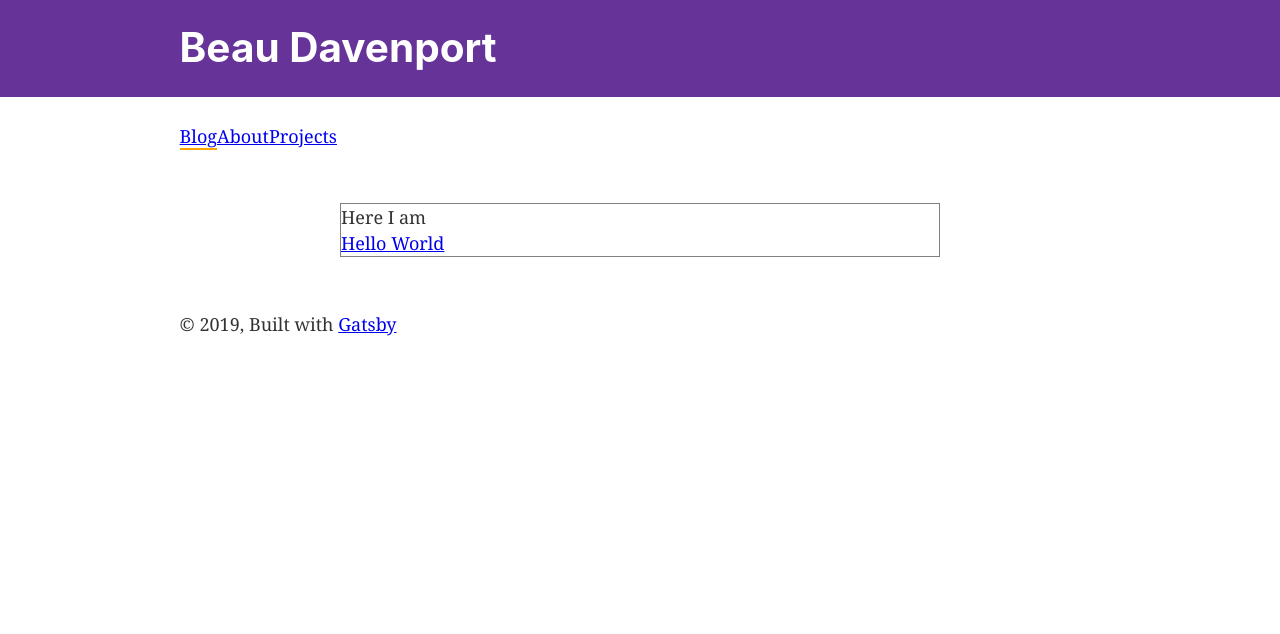
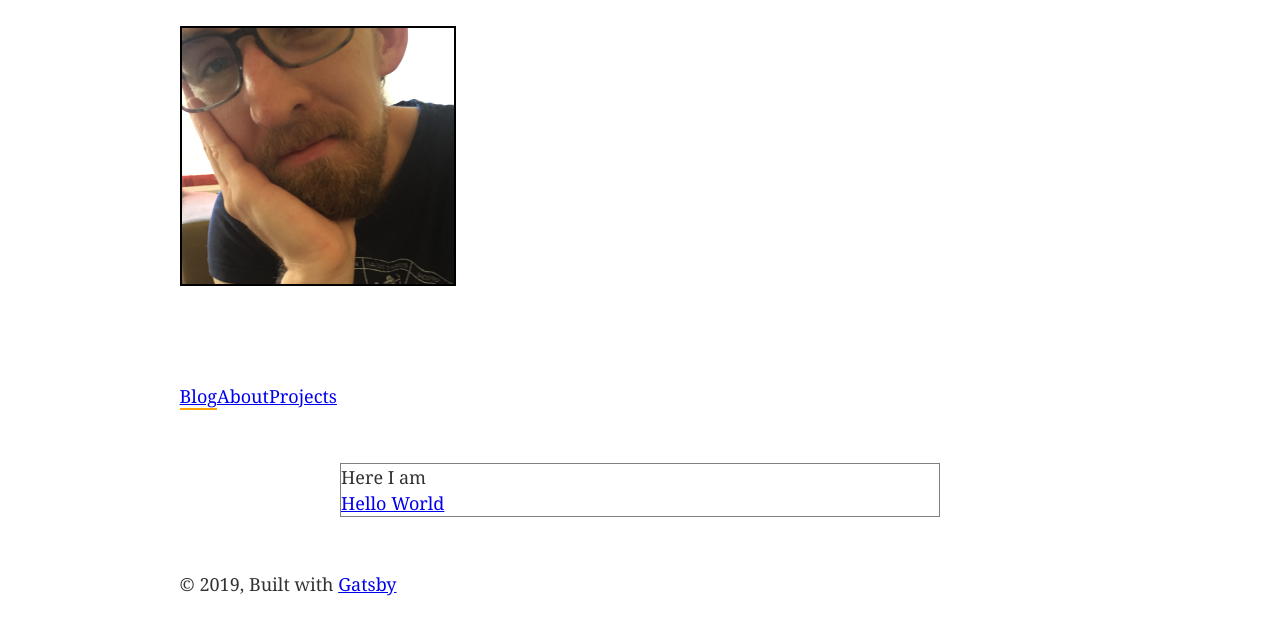
Before and after one commit to beaudavenport/gatsby-blog, a Gatsby site: page / in a window 1280 px wide. Built offline with nearby package versions, Linux system fonts and the light colour scheme; Gatsby itself is replaced by a stand-in of ours.

Commit message:
Pick out an avatar - BD

```diff
--- a/gatsby-config.js
+++ b/gatsby-config.js
@@ -26,7 +26,7 @@ module.exports = {
         background_color: '#663399',
         theme_color: '#663399',
         display: 'minimal-ui',
-        icon: 'src/images/gatsby-icon.png', // This path is relative to the root of the site.
+        icon: 'src/data/images/gatsby-icon.png', // This path is relative to the root of the site.
       },
     },
     'gatsby-transformer-remark',
--- a/src/components/header.js
+++ b/src/components/header.js
@@ -1,42 +1,44 @@
-import { Link } from "gatsby"
-import PropTypes from "prop-types"
-import React from "react"
+import { Link } from 'gatsby';
+import PropTypes from 'prop-types';
+import React from 'react';
+import headerStyles from './header.module.css';
+import Image from './image';
 
 const Header = ({ siteTitle }) => (
   <header
     style={{
-      background: `rebeccapurple`,
-      marginBottom: `1.45rem`,
+      marginBottom: '1.45rem',
     }}
   >
     <div
       style={{
-        margin: `0 auto`,
+        margin: '0 auto',
         maxWidth: 960,
-        padding: `1.45rem 1.0875rem`,
+        padding: '1.45rem 1.0875rem',
       }}
     >
       <h1 style={{ margin: 0 }}>
         <Link
           to="/"
           style={{
-            color: `white`,
-            textDecoration: `none`,
+            color: 'white',
+            textDecoration: 'none',
           }}
         >
+          <Image />
           {siteTitle}
         </Link>
       </h1>
     </div>
   </header>
-)
+);
 
 Header.propTypes = {
   siteTitle: PropTypes.string,
-}
+};
 
 Header.defaultProps = {
-  siteTitle: ``,
-}
+  siteTitle: '',
+};
 
-export default Header
+export default Header;
--- /dev/null
+++ b/src/components/header.module.css
@@ -0,0 +1,6 @@
+.avatar {
+    width: 30%;
+    object-fit: contain;
+    object-position: 60%;
+    border: 2px solid black;
+}
--- a/src/components/image.js
+++ b/src/components/image.js
@@ -1,6 +1,7 @@
-import React from "react"
-import { useStaticQuery, graphql } from "gatsby"
-import Img from "gatsby-image"
+import React from 'react';
+import { useStaticQuery, graphql } from 'gatsby';
+import Img from 'gatsby-image';
+import headerStyles from './header.module.css';
 
 /*
  * This component is built using `gatsby-image` to automatically serve optimized
@@ -16,7 +17,7 @@ import Img from "gatsby-image"
 const Image = () => {
   const data = useStaticQuery(graphql`
     query {
-      placeholderImage: file(relativePath: { eq: "gatsby-astronaut.png" }) {
+      placeholderImage: file(relativePath: { eq: "images/beau-avatar.png" }) {
         childImageSharp {
           fluid(maxWidth: 300) {
             ...GatsbyImageSharpFluid
@@ -24,9 +25,9 @@ const Image = () => {
         }
       }
     }
-  `)
+  `);
 
-  return <Img fluid={data.placeholderImage.childImageSharp.fluid} />
-}
+  return <Img className={headerStyles.avatar} fluid={data.placeholderImage.childImageSharp.fluid} />;
+};
 
-export default Image
+export default Image;
```
Also changed, not shown: src/data/images/beau-avatar.png (added), src/data/images/gatsby-astronaut.png (renamed from src/images/gatsby-astronaut.png), src/data/images/gatsby-icon.png (renamed from src/images/gatsby-icon.png).
